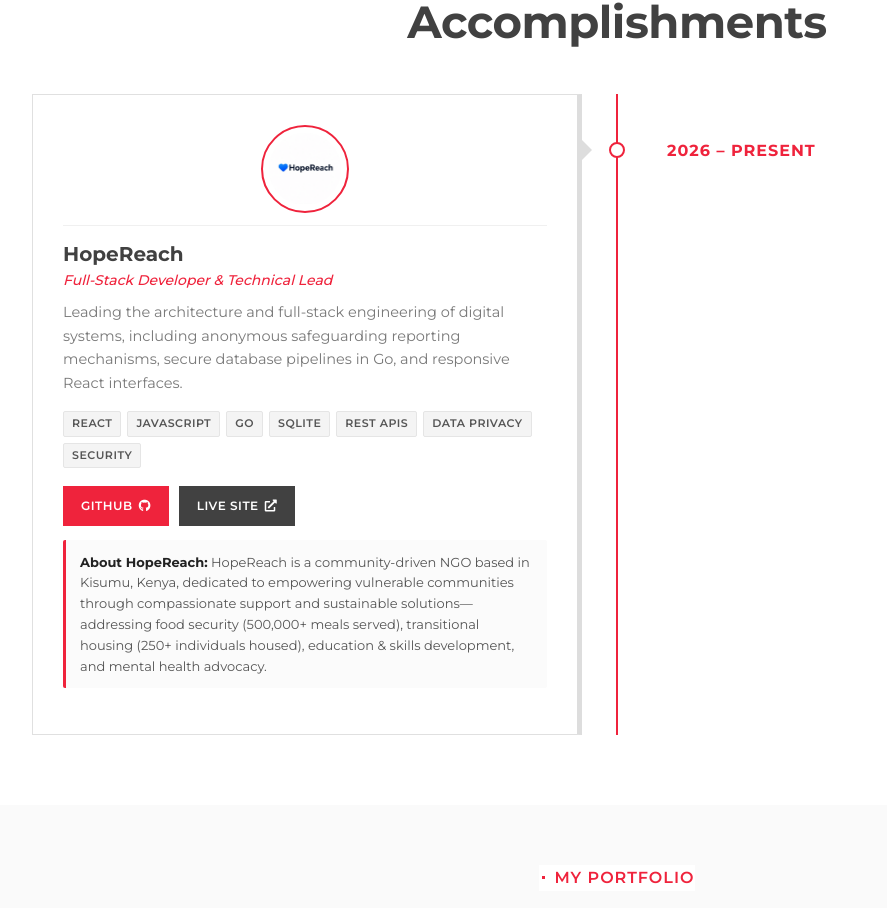
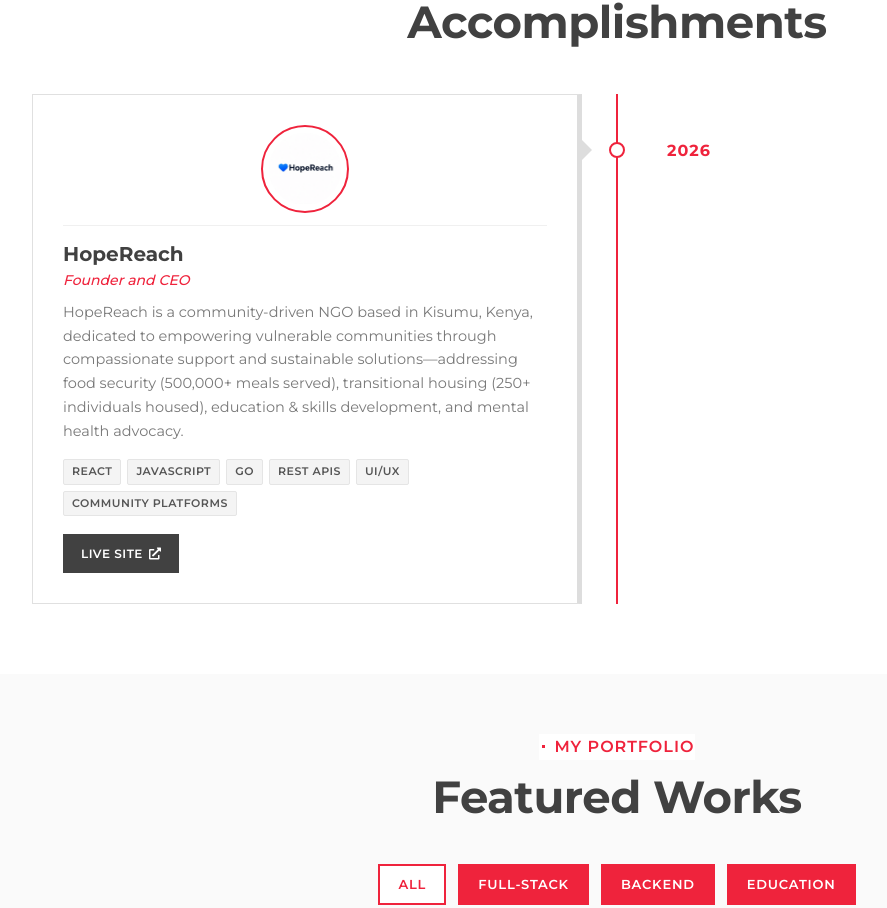
Before and after one commit to VALENTINE-it/MyPortfolio, a React (Vite) app in the folder frontend/: page / in a window 1280 px wide. Shown: the part 1645-2553 px from the top of the page, without its empty margins (23-910 px from the left). Built offline with nearby package versions, Linux system fonts and the light colour scheme; no server answers.

Commit message:
feat(accomplishments): update HopeReach leadership title to Founder and CEO and refine mission summary

```diff
--- a/frontend/src/components/ProjectTimeline.jsx
+++ b/frontend/src/components/ProjectTimeline.jsx
@@ -8,16 +8,12 @@
   {
     id: 'hopereach',
     name: 'HopeReach',
-    role: 'Full-Stack Developer & Technical Lead',
-    status: 'Currently Working',
-    period: '2026 – Present',
+    role: 'Founder and CEO',
+    period: '2026',
     logo: '/images/hopereach.jpeg',
     description:
-      'Leading the architecture and full-stack engineering of digital systems, including anonymous safeguarding reporting mechanisms, secure database pipelines in Go, and responsive React interfaces.',
-    aboutOrg:
       'HopeReach is a community-driven NGO based in Kisumu, Kenya, dedicated to empowering vulnerable communities through compassionate support and sustainable solutions—addressing food security (500,000+ meals served), transitional housing (250+ individuals housed), education & skills development, and mental health advocacy.',
-    technologies: ['React', 'JavaScript', 'Go', 'SQLite', 'REST APIs', 'Data Privacy', 'Security'],
-    githubUrl: 'https://github.com/VALENTINE-it/safeguarding-platform',
+    technologies: ['React', 'JavaScript', 'Go', 'REST APIs', 'UI/UX', 'Community Platforms'],
     liveUrl: 'https://hope-reach-project-ngo-gdq7.onrender.com/',
   },
 ]
```
